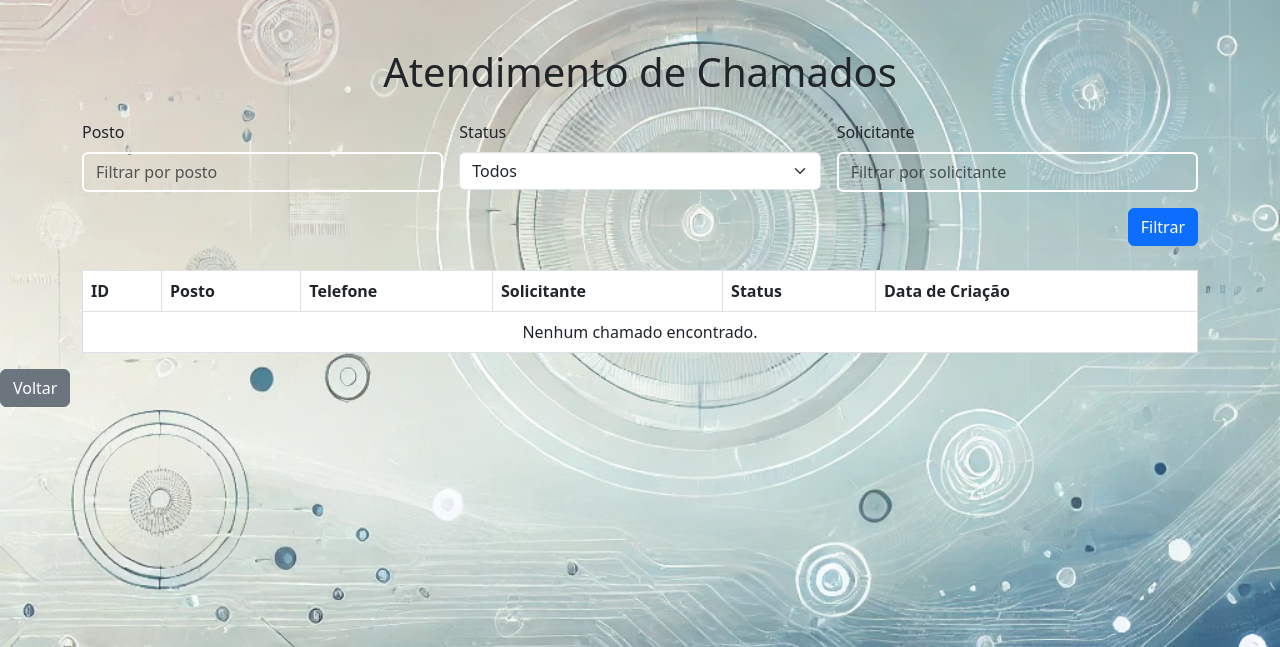
After one commit to PatoRoco38/syscall, a Django app: page /atendimento_chamados/ in a window 1280 px wide. The commit adds this page. Shown: the top 647 px of the page. Run offline with Django 5.2, Linux system fonts and the light colour scheme.

Commit message:
Criação de templates de atendimento_chamados e detalhe_chamado

```diff
--- /dev/null
+++ b/core/templates/atendimento_chamados.html
@@ -0,0 +1,70 @@
+{% load static %}
+<!DOCTYPE html>
+<html lang="pt-br">
+<head>
+  <meta charset="UTF-8">
+  <meta name="viewport" content="width=device-width, initial-scale=1.0">
+  <title>Atendimento de Chamados</title>
+  <link rel="stylesheet" href="https://cdn.jsdelivr.net/npm/bootstrap@5.3.0/dist/css/bootstrap.min.css">
+  <link rel="stylesheet" href="{% static 'css/styles.css' %}">
+</head>
+<body>
+  <div class="container mt-5">
+    <h1 class="text-center mb-4">Atendimento de Chamados</h1>
+    <!-- Filtros -->
+    <form method="GET" action="{% url 'atendimento_chamados' %}" class="row g-3 mb-4">
+      <div class="col-md-4">
+        <label for="filtro_posto" class="form-label">Posto</label>
+        <input type="text" class="form-control" id="filtro_posto" name="posto" placeholder="Filtrar por posto">
+      </div>
+      <div class="col-md-4">
+        <label for="filtro_status" class="form-label">Status</label>
+        <select class="form-select" id="filtro_status" name="status">
+          <option value="">Todos</option>
+          <option value="Aberto">Aberto</option>
+          <option value="Em atendimento">Em atendimento</option>
+          <option value="Fechado">Fechado</option>
+        </select>
+      </div>
+      <div class="col-md-4">
+        <label for="filtro_solicitante" class="form-label">Solicitante</label>
+        <input type="text" class="form-control" id="filtro_solicitante" name="solicitante" placeholder="Filtrar por solicitante">
+      </div>
+      <div class="col-12 text-end">
+        <button type="submit" class="btn btn-primary">Filtrar</button>
+      </div>
+    </form>
+    <!-- Lista de chamados -->
+    <table class="table table-bordered table-hover">
+      <thead>
+        <tr>
+          <th>ID</th>
+          <th>Posto</th>
+          <th>Telefone</th>
+          <th>Solicitante</th>
+          <th>Status</th>
+          <th>Data de Criação</th>
+        </tr>
+      </thead>
+      <tbody>
+        {% for chamado in chamados %}
+        <tr onclick="window.location.href='{% url 'detalhe_chamado' chamado.id %}'" style="cursor: pointer;">
+          <td>{{ chamado.id }}</td>
+          <td>{{ chamado.posto }}</td>
+          <td>{{ chamado.telefone }}</td>
+          <td>{{ chamado.solicitante }}</td>
+          <td>{{ chamado.status }}</td>
+          <td>{{ chamado.data_criacao|date:"d/m/Y H:i" }}</td>
+        </tr>
+        {% empty %}
+        <tr>
+          <td colspan="6" class="text-center">Nenhum chamado encontrado.</td>
+        </tr>
+        {% endfor %}
+      </tbody>
+    </table>
+  </div>
+  <button type="button" class="btn btn-secondary" onclick="window.location.href='{% url 'index' %}'">Voltar</button>
+  <script src="https://cdn.jsdelivr.net/npm/bootstrap@5.3.0/dist/js/bootstrap.bundle.min.js"></script>
+</body>
+</html>
--- a/core/templates/index.html
+++ b/core/templates/index.html
@@ -21,7 +21,7 @@
 
     <div class="index-buttons">
         <a href="{% url 'abrir_chamado' %}" class="btn">Abrir Chamado</a>
-        {# <a href="{% url 'relatorio' %}" class="btn">Relatório</a> #}
+        <a href="{% url 'atendimento_chamados' %}" class="btn">Chamados</a>
         <a href="{% url 'trocar_senha' %}" class="btn">Trocar Senha</a>
         <a href="{% url 'cadastro' %}" class="btn">Cadastre-se</a>
         <a href="{% url 'logout' %}" class="btn">Logout</a>
--- a/core/urls.py
+++ b/core/urls.py
@@ -1,6 +1,6 @@
 from django.urls import path
 
-from .views import index, abrir_chamado, login_view, relatorio, trocar_senha, logout_view, cadastro
+from .views import index, abrir_chamado, login_view, atendimento_chamados, trocar_senha, logout_view, cadastro
 from . import views
 
 
@@ -8,7 +8,7 @@ urlpatterns = [
     path('', login_view, name='login'),
     path('index/', views.index, name='index'),
     path('abrir_chamado/', views.abrir_chamado, name='abrir_chamado'),
-    path('relatorio/', views.relatorio, name='relatorio'),
+    path('atendimento_chamados/', views.atendimento_chamados, name='atendimento_chamados'),
     path('trocar_senha/', views.trocar_senha, name='trocar_senha'),
     path('logout/', views.logout_view, name='logout'),
     path('cadastro/', views.cadastro, name='cadastro'),
--- a/core/views.py
+++ b/core/views.py
@@ -114,8 +114,12 @@ def abrir_chamado(request):
 
     return render(request, 'abrir_chamado.html')
 
-def relatorio(request):
-    return render(request, 'relatorio.html')
+def atendimento_chamados(request):
+    return render(request, 'atendimento_chamados.html')
+
+def detalhe_chamado(request, chamado_id):
+    chamado = Chamado.objects.get(id=chamado_id)
+    return render(request, 'detalhe_chamado.html', {'chamado': chamado})
 
 def logout_view(request):
     logout(request)
```
Also changed, not shown: core/templates/detalhe_chamado.html (added, +55 -0 lines).
